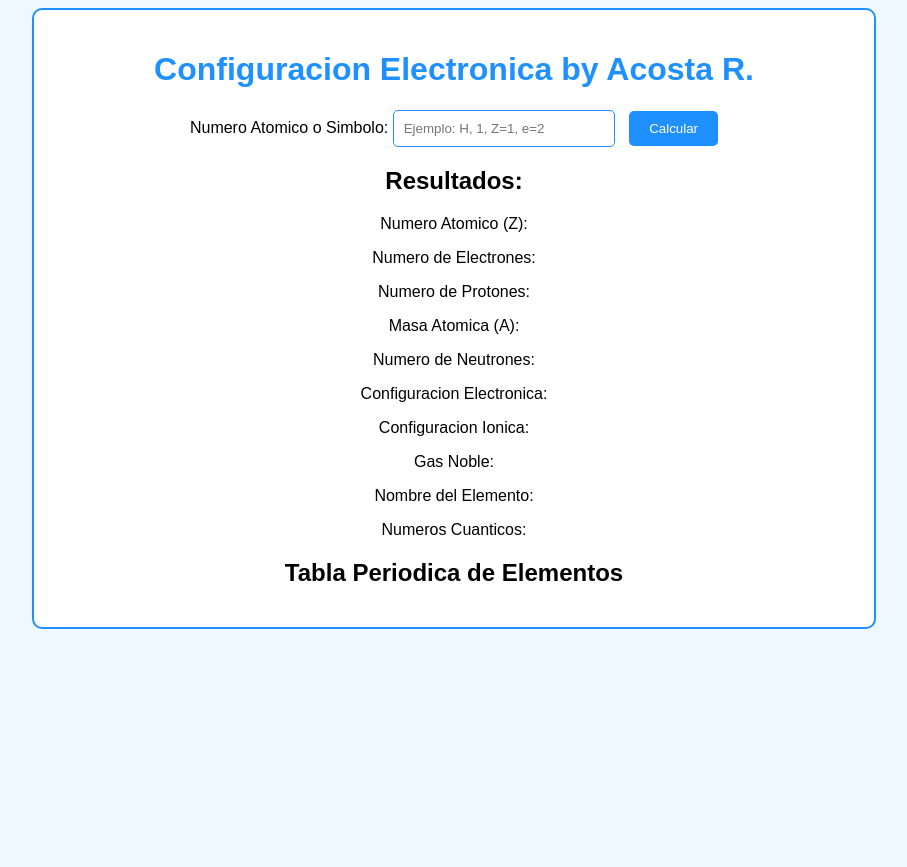
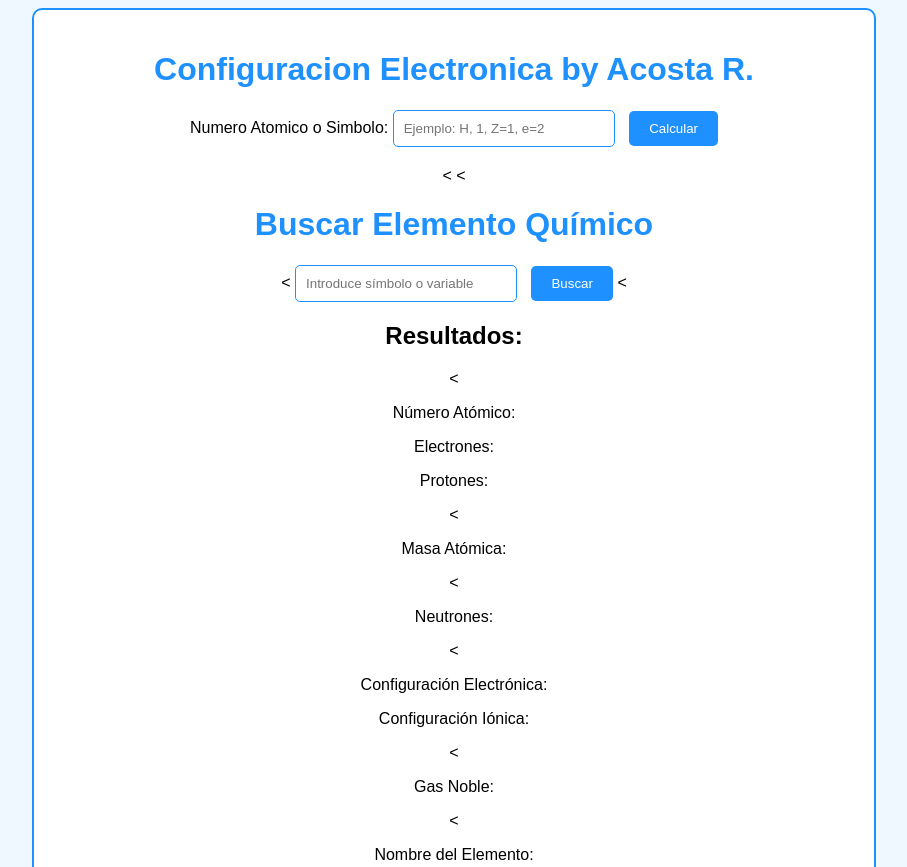
Before and after one commit to Enmanuel102009/Enmanuel102009.github.io, a plain HTML site: page index.html in a window 1280 px wide. Shown: the top 867 px of the page, without its empty margins (186-1093 px from the left). Before the commit the page ends 800 px from the top, so only its background shows below. Drawn offline with Linux system fonts and the light colour scheme.

Commit message:
Update index.html

```diff
--- a/index.html
+++ b/index.html
@@ -15,17 +15,71 @@
             <button onclick="calculate()">Calcular</button>
         </div>
         <div class="results">
-            <h2>Resultados:</h2>
-            <p>Numero Atomico (Z): <span id="atomicNumber"></span></p>
-            <p>Numero de Electrones: <span id="electrons"></span></p>
-            <p>Numero de Protones: <span id="protons"></span></p>
-            <p>Masa Atomica (A): <span id="atomicMass"></span></p>
-            <p>Numero de Neutrones: <span id="neutrons"></span></p>
-            <p>Configuracion Electronica: <span id="electronConfig"></span></p>
-            <p>Configuracion Ionica: <span id="ionicConfig"></span></p>
-            <p>Gas Noble: <span id="nobleGasSymbol"></span></p>
-            <p>Nombre del Elemento: <span id="elementName"></span></p>
-            <p>Numeros Cuanticos: <span id="quantumNumbers"></span></p>
+    <
+<meta charset="UTF-8">
+
+
+
+
+<meta name="viewport" content="width=device-width, initial-scale=1.0">
+
+    <
+
+
+<title>Buscar Elemento Químico</title>
+
+
+<script src="script.js" defer></script>
+
+</
+</head>
+<body>
+
+
+<h1>Buscar Elemento Químico</h1>
+
+    <
+<input type="text" id="inputValue" placeholder="Introduce símbolo o variable">
+
+
+<button onclick="calculate()">Buscar</button>
+
+
+
+    <!
+<!-- Resultados -->
+
+    <
+<h2>Resultados:</h2>
+
+    <
+
+
+<p>Número Atómico: <span id="atomicNumber"></span></p>
+    <p>Electrones: <span id="electrons"></span></p>
+    <p>Protones: <span id="protons"></span></p>
+
+    <
+<p>Masa Atómica: <span id="atomicMass"></span></p>
+
+    <
+
+
+<p>Neutrones: <span id="neutrons"></span></p>
+
+    <
+<p>Configuración Electrónica: <span id="electronConfig"></span></p>
+
+
+<p>Configuración Iónica: <span id="ionicConfig"></span></p>
+
+    <
+
+
+<p>Gas Noble: <span id="nobleGasSymbol"></span></p>
+
+    <
+<p>Nombre del Elemento: <span id="elementName"></span></p>
         </div>
         <div class="periodic-table">
             <h2>Tabla Periodica de Elementos</h2>
```
